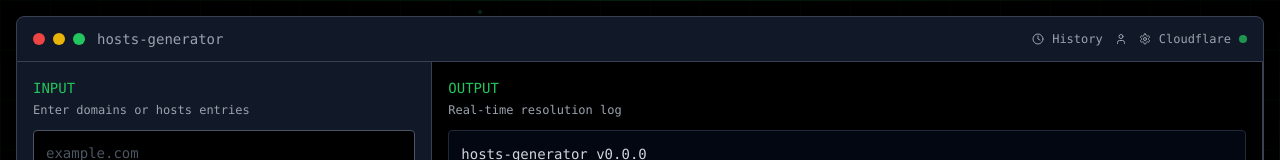
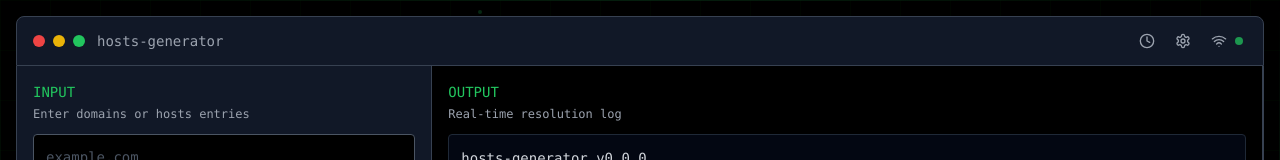
Before and after one commit to alkinum/hosts-generator, a React (Vite) app: page / in a window 1280 px wide. Shown: the top 160 px of the page. Built offline with nearby package versions, Linux system fonts and the light colour scheme.

Commit message:
Update header buttons to pure icons

```diff
--- a/src/components/HeaderBar.tsx
+++ b/src/components/HeaderBar.tsx
@@ -1,5 +1,5 @@
 import React, { useRef, useEffect } from 'react';
-import { Settings, Clock, User } from 'lucide-react';
+import { Settings, Clock, Wifi } from 'lucide-react';
 import { useTranslation } from 'react-i18next';
 import { DOHProvider } from '../types';
 
@@ -119,33 +119,31 @@ export const HeaderBar: React.FC<HeaderBarProps> = ({
           {/* History Button */}
           <button
             onClick={onShowHistory}
-            className="flex items-center gap-2 text-xs text-gray-400 hover:text-green-400 transition-colors select-none"
+            className="text-gray-400 hover:text-green-400 transition-colors select-none p-1"
             disabled={isResolving}
             title={t('header.history')}
           >
-            <Clock className="w-3 h-3" />
-            <span>{t('header.history')}</span>
+            <Clock className="w-4 h-4" />
           </button>
 
           {/* Settings Button */}
           <button
             onClick={onShowSettings}
-            className="flex items-center gap-2 text-xs text-gray-400 hover:text-green-400 transition-colors select-none"
+            className="text-gray-400 hover:text-green-400 transition-colors select-none p-1"
             title={t('header.settings')}
           >
-            <User className="w-3 h-3" />
+            <Settings className="w-4 h-4" />
           </button>
 
           {/* DNS Provider Selector */}
           <div className="relative" ref={providerMenuRef}>
             <button
               onClick={onToggleProviderMenu}
-              className="flex items-center gap-2 text-xs text-gray-400 hover:text-green-400 transition-colors select-none"
+              className="flex items-center gap-2 text-gray-400 hover:text-green-400 transition-colors select-none p-1"
               title={selectedProvider.label}
               disabled={isResolving}
             >
-              <Settings className="w-3 h-3" />
-              <span>{selectedProvider.label}</span>
+              <Wifi className="w-4 h-4" />
               <div className="w-2 h-2 bg-green-500 rounded-full animate-pulse"></div>
             </button>
 
```
